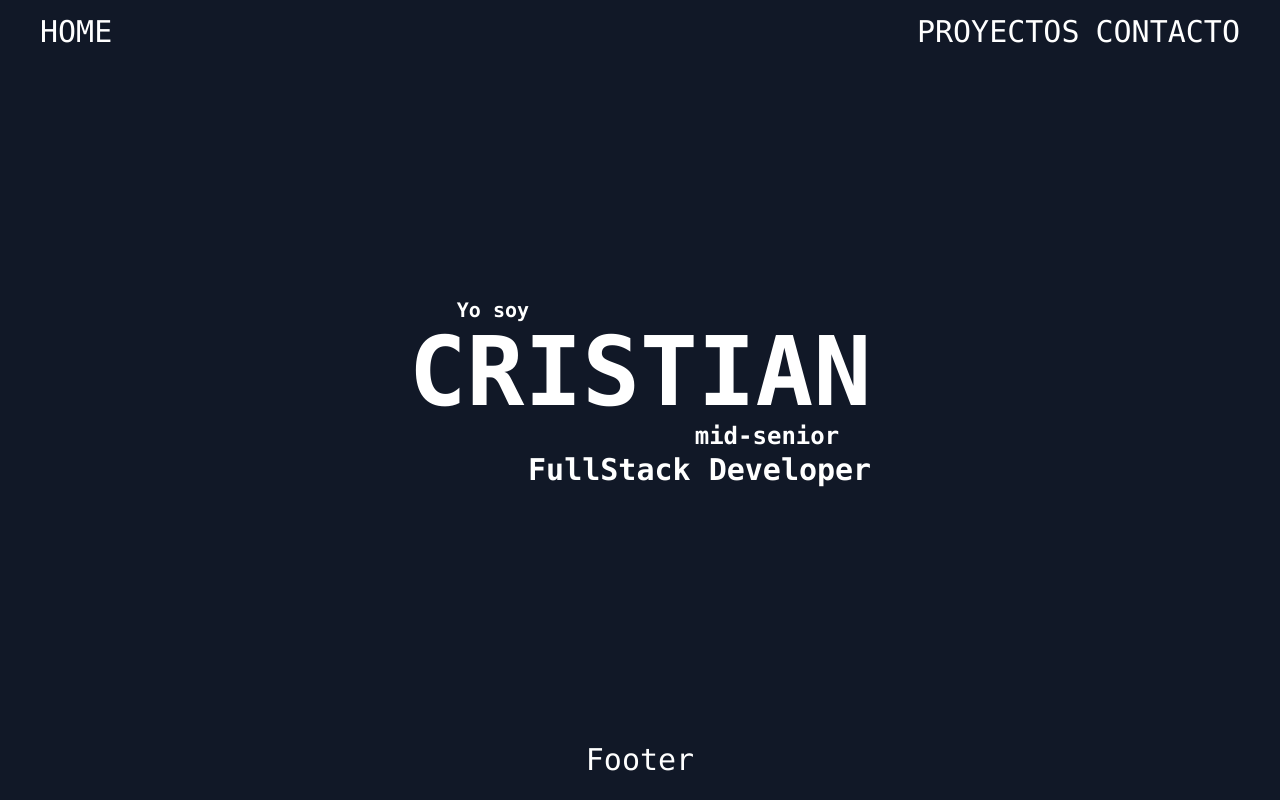
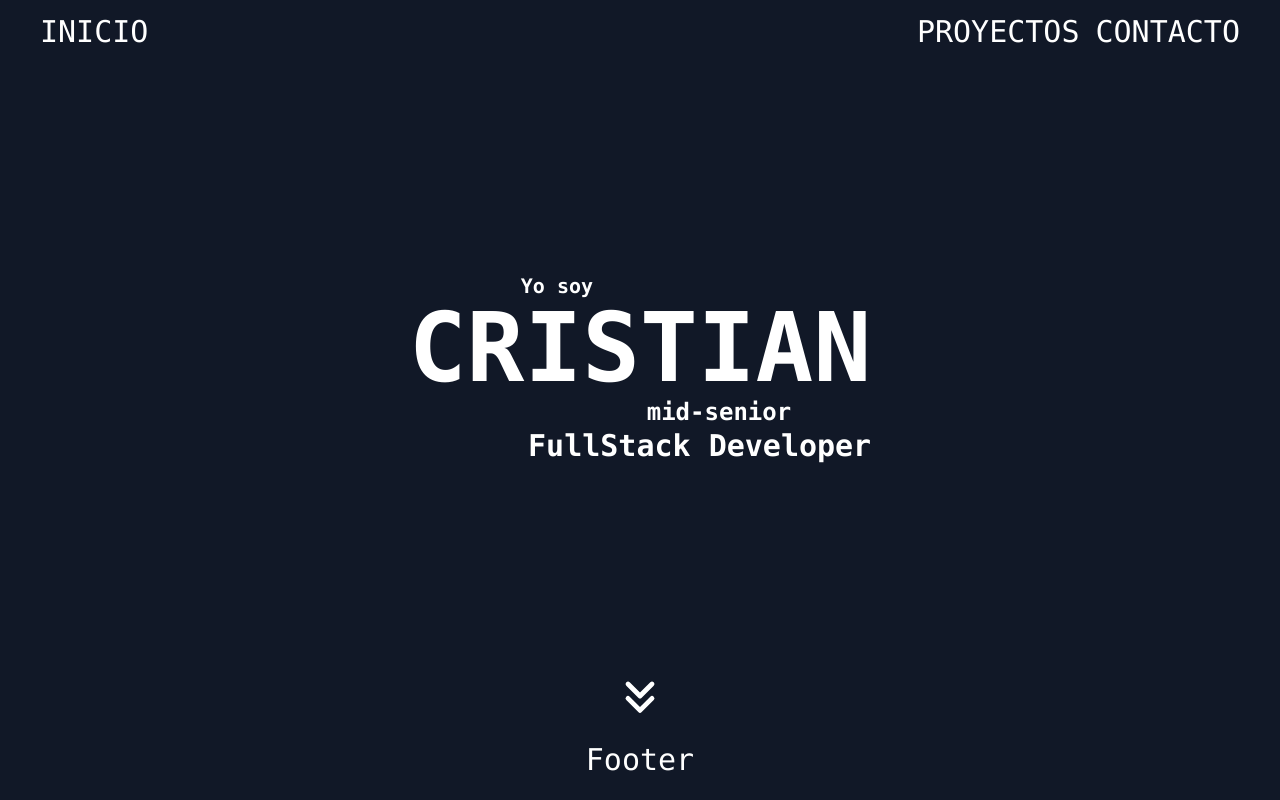
Before and after one commit to Cristianf96/Portfolio, a React (Vite) app: page / in a window 1280 px wide. Built offline with nearby package versions, Linux system fonts and the light colour scheme.

Commit message:
14/06/2022 home and fields components, pages

```diff
--- a/package.json
+++ b/package.json
@@ -8,6 +8,7 @@
     "preview": "vite preview"
   },
   "dependencies": {
+    "@heroicons/react": "^1.0.6",
     "react": "^18.0.0",
     "react-dom": "^18.0.0"
   },
--- a/src/App.tsx
+++ b/src/App.tsx
@@ -1,28 +1,16 @@
 import { useState } from 'react'
 import logo from './logo.svg'
 
+import Footer from './components/Footer'
+import Navbar from './components/Navbar'
+import Home from './pages/Home'
+
 function App() {
-
   return (
     <>
-      <div className="h-screen flex flex-col items-center justify-between bg-gray-900">
-        <div className='h-16 px-8 flex items-center justify-between text-white py w-screen'>
-          <h1 className='px-2 font-mono uppercase md:text-3xl'>Home</h1>
-          <div className='flex'>
-            <h1 className='px-2 font-mono uppercase md:text-3xl'>proyectos</h1>
-            <h1 className='px-2 font-mono uppercase md:text-3xl'>contacto</h1>
-          </div>
-        </div>
-        <div className=''>
-          <h1 className='font-mono text-left text-xs pl-12 text-white font-bold md:text-xl'>Yo soy</h1>
-          <h1 className='font-mono text-center text-5xl text-white font-bold md:text-8xl'>CRISTIAN</h1>
-          <h1 className='font-mono text-right pr-8 text-xs text-white font-bold md:text-2xl'>mid-senior</h1>
-          <h1 className='font-mono text-right pr-0 text-sm text-white font-bold md:text-3xl'>FullStack Developer</h1>
-        </div>
-        <div className='h-20 font-mono flex items-center text-white md:text-3xl'>
-          <h1>Footer</h1>
-        </div>
-      </div>
+      <Navbar />
+      <Home />
+      <Footer />
     </>
   )
 }
--- /dev/null
+++ b/src/components/Footer.tsx
@@ -0,0 +1,11 @@
+import React from 'react'
+
+const Footer = () => {
+    return (
+        <footer className='h-20 font-mono flex items-center justify-center text-white md:text-3xl bg-gray-900'>
+            <h1>Footer</h1>
+        </footer>
+    )
+}
+
+export default Footer
--- /dev/null
+++ b/src/components/Navbar.tsx
@@ -0,0 +1,14 @@
+
+const Navbar = () => {
+    return (
+        <nav className='h-16 px-8 flex items-center justify-between text-white py w-screen bg-gray-900'>
+            <h1 className='px-2 font-mono uppercase md:text-3xl'>Inicio</h1>
+            <div className='flex'>
+                <h1 className='px-2 font-mono uppercase md:text-3xl'>proyectos</h1>
+                <h1 className='px-2 font-mono uppercase md:text-3xl'>contacto</h1>
+            </div>
+        </nav>
+    )
+}
+
+export default Navbar
--- /dev/null
+++ b/src/pages/Home.tsx
@@ -0,0 +1,20 @@
+import React from 'react'
+import { ChevronDoubleDownIcon } from '@heroicons/react/solid'
+
+const Home = () => {
+    return (
+        <div className="h-[calc(100vh-144px)] flex flex-col items-center justify-center bg-gray-900">
+            <div className='h-[100rem] flex flex-col justify-center'>
+                <h1 className='font-mono text-left text-xs pl-16 text-white font-bold md:text-xl md:pl-36 lg:pl-28'>Yo soy</h1>
+                <h1 className='font-mono text-center text-5xl text-white font-bold md:text-8xl'>CRISTIAN</h1>
+                <h1 className='font-mono text-right pr-10 text-xs text-white font-bold md:text-2xl md:pr-28 lg:pr-20'>mid-senior</h1>
+                <h1 className='font-mono text-right pr-0 text-sm text-white font-bold md:text-3xl md:pr-18 lg:pr-0'>FullStack Developer</h1>
+            </div>
+            <div className=''>
+                <ChevronDoubleDownIcon className="h-6 w-6 pt-1 md:h-14 md:w-14 md:pt-0 lg:h-12 lg:w-12 lg:pt-0 text-white" />
+            </div>
+        </div>
+    )
+}
+
+export default Home
```
Also changed, not shown: 1 other file (tests, documents, lock files or other folders).
